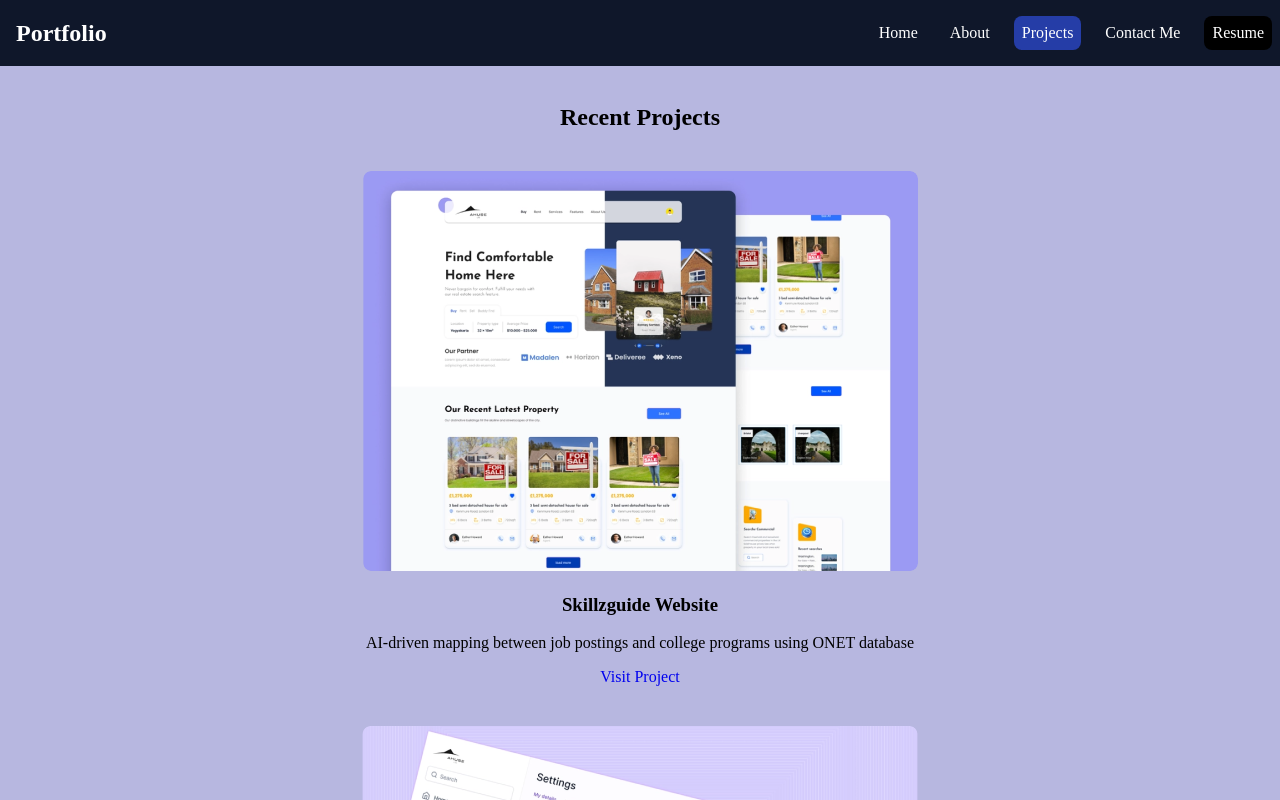
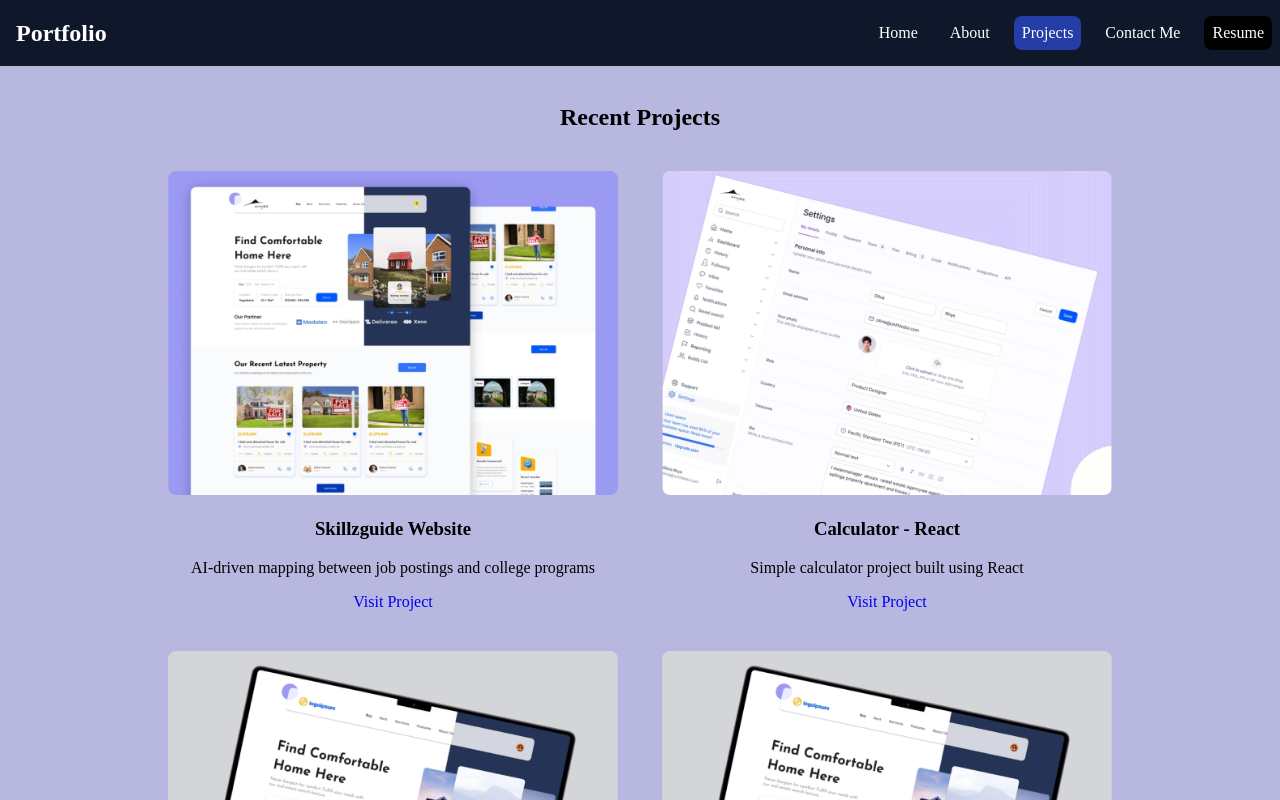
Before and after one commit to pawscanthack/portfolio, a React (Create React App) app: page /projects in a window 1280 px wide. Shown: the top 800 px of the page. Built offline with nearby package versions, Linux system fonts and the light colour scheme.

Commit message:
Fixed projects layout, added flexbox to .container

```diff
--- a/src/components/navbar.css
+++ b/src/components/navbar.css
@@ -70,7 +70,7 @@ a.resume-link:hover {
   color: rgb(202, 147, 43) !important;
 }
 
-@media (max-width: 480px) {
+@media (max-width: 540px) {
   nav .menu {
     display: flex;
   }
--- a/src/css/app.css
+++ b/src/css/app.css
@@ -12,7 +12,9 @@ body {
   background-color: rgb(37, 61, 167);
 }
 .container {
+  display: flex;
   align-items: center;
+  justify-content: space-around;
   margin: auto;
   text-align: center;
   max-width: 80vw;
--- a/src/css/projects.css
+++ b/src/css/projects.css
@@ -7,13 +7,18 @@
 .project-section-container {
   display: flex;
   flex-wrap: wrap;
-  justify-content: center;
+  justify-content: space-around;
+  align-items: baseline;
 }
 .project-content {
   padding: 20px;
 }
+.project-image-container {
+  display: block;
+}
 .project-image {
   border-radius: 8px;
+  max-width: 450px;
 }
 .project-link {
   text-decoration: none;
--- a/src/data/projects.json
+++ b/src/data/projects.json
@@ -4,7 +4,7 @@
       "id": "1",
       "src": "/images/placeholder-image.png",
       "title": "Skillzguide Website",
-      "description": "AI-driven mapping between job postings and college programs using ONET database",
+      "description": "AI-driven mapping between job postings and college programs",
       "link": "https://github.com/pawscanthack"
     },
     {
--- a/src/pages/Projects.jsx
+++ b/src/pages/Projects.jsx
@@ -12,7 +12,13 @@ export const Projects = () => {
           {data?.portfolio?.map((item, index) => (
             <div key={index}>
               <div className="project-content">
-                <img src={item.src} alt={item.src} className="project-image" />
+                <div className="project-image-container">
+                  <img
+                    src={item.src}
+                    alt={item.src}
+                    className="project-image"
+                  />
+                </div>
                 <div>
                   <h3>{item.title}</h3>
                   <p>{item.description}</p>
```
